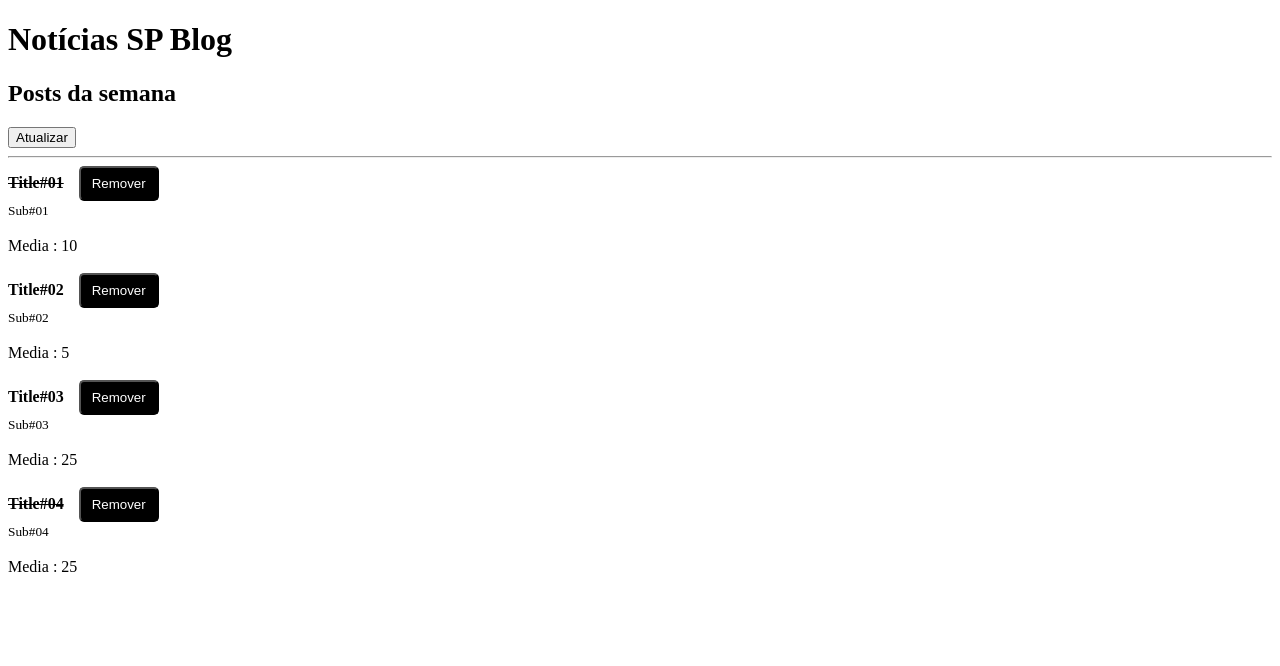
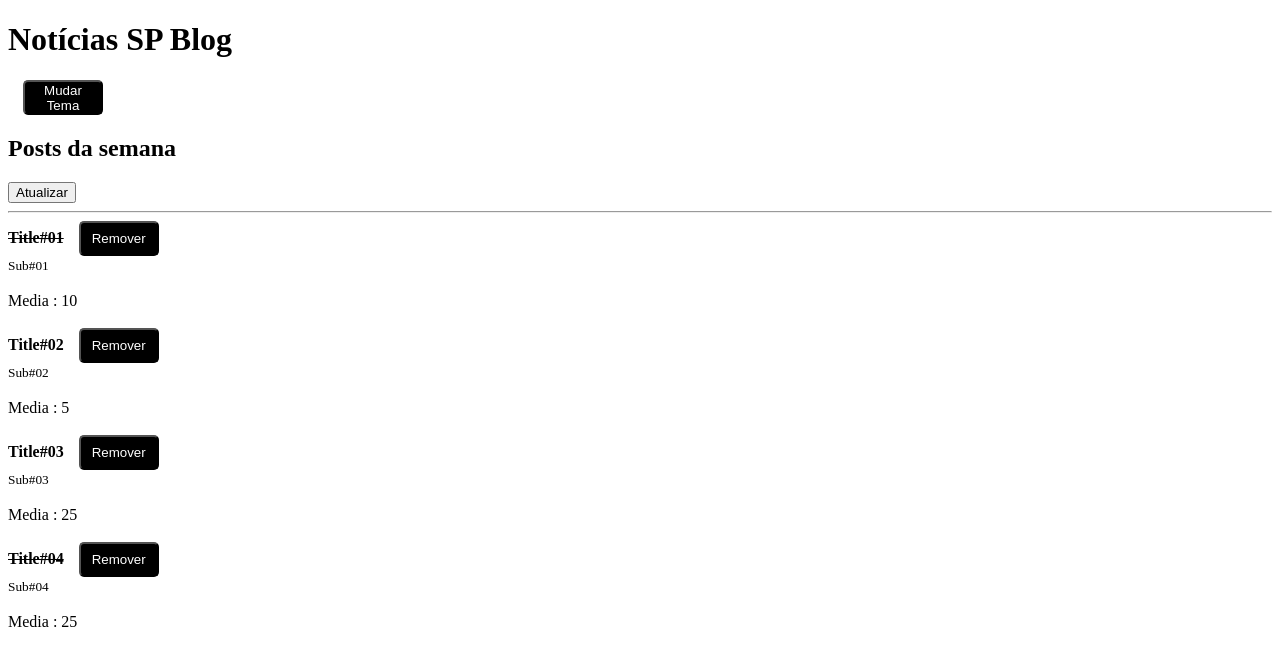
Before and after one commit to MarllonCampos/JStack, a React app in the folder react-fundamentos/: page / in a window 1280 px wide. Shown: the top 666 px of the page. Built offline with nearby package versions, Linux system fonts and the light colour scheme.

Commit message:
feat: imported Button component who will serve as changing theme selection on Header component

```diff
--- a/react-fundamentos/src/Header.js
+++ b/react-fundamentos/src/Header.js
@@ -1,21 +1,24 @@
-import React from 'react';
-import PropTypes from 'prop-types';
+import React, { useContext } from "react";
+import PropTypes from "prop-types";
+import Button from "./Button";
+import { ThemeContext } from "./ThemeContext";
 
-export function Header({title, children, ...props}) {
+export function Header({ title, children, ...props }) {
+  const { onToggleTheme } = useContext(ThemeContext);
   return (
-    <>
-       <h1 id="title">{title}</h1>
-
-       {children}
-    </>
-  )
+    <div>
+      <h1 id="title">{title}</h1>
+      <Button onClick={onToggleTheme}>Mudar Tema</Button>
+      {children}
+    </div>
+  );
 }
 
 Header.propTypes = {
   title: PropTypes.string,
-  children: PropTypes.node
-}
+  children: PropTypes.node,
+};
 
 Header.defaultProps = {
-  title: `Notícias SP Blog`
-}
+  title: `Notícias SP Blog`,
+};
```
